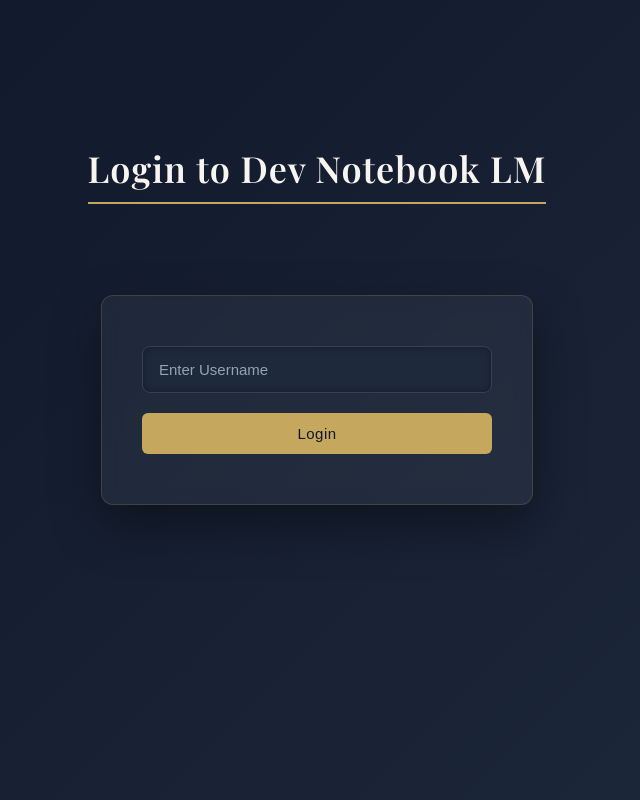
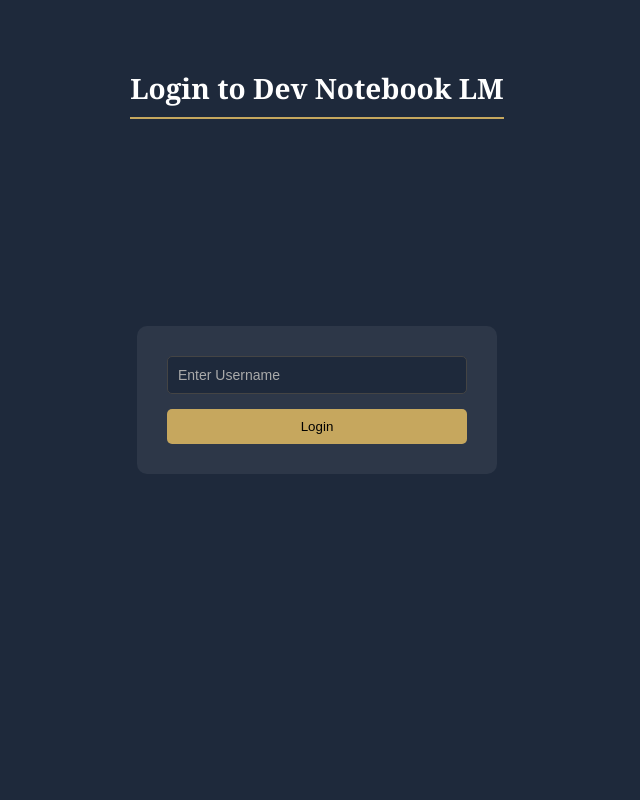
Before and after one commit to kevinhamza/Dev-Notebook-LM, a Flask app: page /login in a window 1280 px wide. Shown: the whole page, without its empty margins (323-963 px from the left). Run offline with Flask 3, Linux system fonts and the light colour scheme.

Commit message:
Update login.html

```diff
--- a/templates/login.html
+++ b/templates/login.html
@@ -6,73 +6,61 @@
     <title>Login - Dev Notebook LM</title>
 </head>
 <style>
-    @import url('https://fonts.googleapis.com/css2?family=Playfair+Display:wght@600&family=Inter:wght@300;400;500&display=swap');
 body {
     margin: 0;
     padding: 0;
-    background: linear-gradient(135deg, #0f172a, #1e293b);
-    font-family: 'Inter', sans-serif;
-    color: #f8f5f0;
+    font-family: Arial, sans-serif;
+    background-color: #1e293b;
+    color: #ffffff;
     display: flex;
     justify-content: center;
     align-items: center;
     height: 100vh;
+    text-align: center;
 }
 form {
-    background: rgba(255, 255, 255, 0.05);
-    padding: 50px 40px;
-    border-radius: 12px;
-    backdrop-filter: blur(8px);
-    box-shadow: 0 20px 50px rgba(0, 0, 0, 0.4);
-    border: 1px solid rgba(198, 167, 94, 0.2);
-    width: 350px;
+    background-color: #2d3748;
+    padding: 30px;
+    border-radius: 10px;
+    width: 300px;
     display: flex;
     flex-direction: column;
-    gap: 20px;
+    gap: 15px;
 }
 h1 {
-    position: absolute;
-    top: 120px;
-    font-family: 'Playfair Display', serif;
-    font-size: 36px;
-    letter-spacing: 1px;
+    font-family: Georgia, serif;
+    font-size: 28px;
+    margin-bottom: 20px;
     border-bottom: 2px solid #c6a75e;
     padding-bottom: 10px;
+    position: absolute;
+    top: 50px;
 }
 input {
-    padding: 14px 16px;
-    border-radius: 8px;
-    border: 1px solid #334155;
+    padding: 10px;
+    border: 1px solid #444;
+    border-radius: 5px;
     background-color: #1e293b;
-    color: #f8f5f0;
-    font-size: 15px;
-    outline: none;
-    transition: all 0.3s ease;
-    box-shadow: inset 0 0 8px rgba(0,0,0,0.3);
+    color: #ffffff;
+    font-size: 14px;
 }
 input::placeholder {
-    color: #94a3b8;
+    color: #aaa;
 }
 input:focus {
     border: 1px solid #c6a75e;
-    box-shadow: 0 0 8px rgba(198, 167, 94, 0.6);
+    outline: none;
 }
 button {
-    padding: 12px;
-    background: #c6a75e;
-    color: #0f172a;
+    padding: 10px;
+    background-color: #c6a75e;
+    color: #000;
     border: none;
-    border-radius: 6px;
-    font-weight: 500;
-    font-size: 15px;
+    border-radius: 5px;
     cursor: pointer;
-    transition: all 0.3s ease;
-    letter-spacing: 0.5px;
 }
 button:hover {
-    background: #e6c77b;
-    transform: translateY(-2px);
-    box-shadow: 0 8px 25px rgba(198, 167, 94, 0.3);
+    background-color: #e6c77b;
 }
 </style>
 <body>
```
